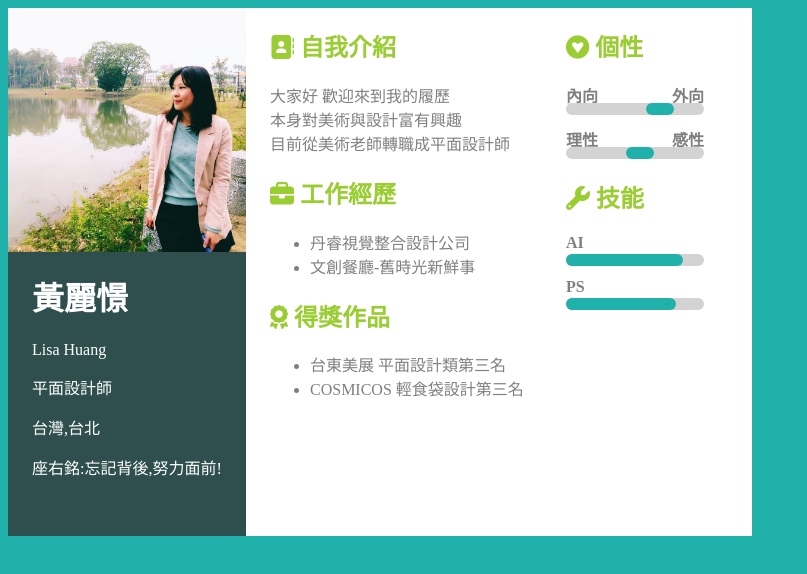
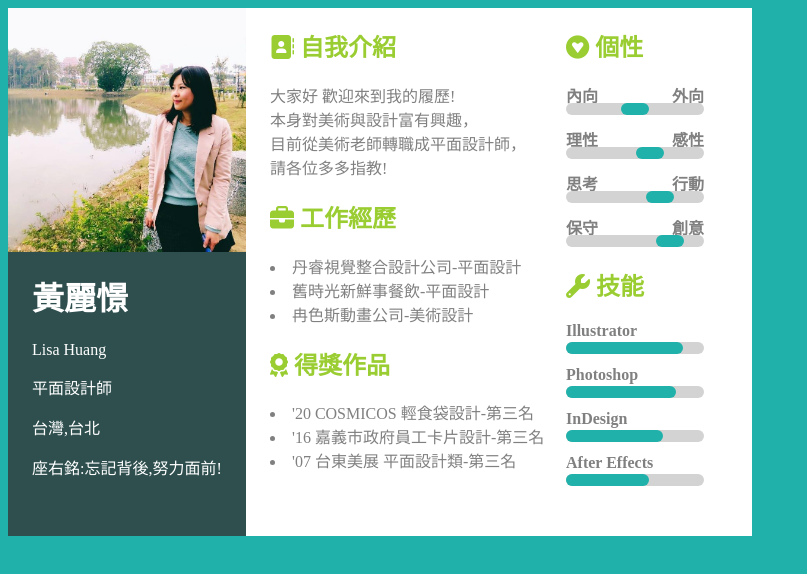
Before and after one commit to Li-ChingHuang/Li-ChingHuang.github.io, a website: page index.html in a window 1280 px wide. Shown: the whole page, without its empty margins (0-807 px from the left). Drawn offline with nearby package versions, Linux system fonts and the light colour scheme.

Commit message:
Add files via upload

```diff
--- a/index.html
+++ b/index.html
@@ -72,6 +72,7 @@
         position:absolute;
         bottom: 0;
         border-radius: 6px;
+
       }
       .green-bar-2{
         width: 24px;
@@ -80,7 +81,7 @@
         position:absolute;
         bottom: 0;
         border-radius: 6px;
-        left:80px
+        left:55px;
       }
       .green-bar-3{
         width: 24px;
@@ -89,7 +90,25 @@
         position:absolute;
         bottom: 0;
         border-radius: 6px;
-        left:60px
+        left:70px
+      }
+      .green-bar-4{
+        width: 24px;
+        height:12px;
+        background-color: lightseagreen;
+        position:absolute;
+        bottom: 0;
+        border-radius: 6px;
+        left:80px
+      }
+      .green-bar-5{
+        width: 24px;
+        height:12px;
+        background-color: lightseagreen;
+        position:absolute;
+        bottom: 0;
+        border-radius: 6px;
+        left:90px
       }
     .right-text{
       position:absolute;
@@ -133,16 +152,18 @@
       <div id="center">
 
       <h2><i class="fas fa-address-book"></i> 自我介紹</h2>
-      <p>大家好 歡迎來到我的履歷</br>本身對美術與設計富有興趣</br>目前從美術老師轉職成平面設計師<p>
+      <p>大家好 歡迎來到我的履歷!</br>本身對美術與設計富有興趣，</br>目前從美術老師轉職成平面設計師，</br>請各位多多指教!<p>
       <h2><i class="fas fa-briefcase"></i> 工作經歷</h2>
-      <ul>
-      <li>丹睿視覺整合設計公司</li>
-      <li>文創餐廳-舊時光新鮮事</li>
-      </ul>
+
+      <li>丹睿視覺整合設計公司-平面設計</li>
+      <li>舊時光新鮮事餐飲-平面設計</li>
+      <li>冉色斯動畫公司-美術設計</li>
+
       <h2><i class="fas fa-award"></i></i> 得獎作品</h2>
-      <ul>
-      <li>台東美展 平面設計類第三名</li>
-      <li>COSMICOS 輕食袋設計第三名</li>
+
+      <li>'20 COSMICOS 輕食袋設計-第三名</li>
+      <li>'16 嘉義市政府員工卡片設計-第三名</li>
+      <li>'07 台東美展 平面設計類-第三名</li>
       </ul>
 
       </div>
@@ -160,16 +181,38 @@
                         <div class="gray-bar"></div>
                         <div class="green-bar-3" style="width:20%;"></div>
                       </div>
+                      <div class="skill">
+                          思考
+                          <div class="right-text">行動</div>
+                            <div class="gray-bar"></div>
+                            <div class="green-bar-4" style="width:20%;"></div>
+                          </div>
+                          <div class="skill">
+                              保守
+                              <div class="right-text">創意</div>
+                                <div class="gray-bar"></div>
+                                <div class="green-bar-5" style="width:20%;"></div>
+                              </div>
           <h2><i class="fas fa-wrench"></i> 技能<h2>
             <div class="skill">
-            AI
+              Illustrator
               <div class="gray-bar" ></div>
               <div class="green-bar" style="width:85%;"></div>
             </div>
             <div class="skill">
-                PS
+                Photoshop
                   <div class="gray-bar" ></div>
                   <div class="green-bar" style="width:80%;"></div>
+                </div>
+                <div class="skill">
+                  InDesign
+                  <div class="gray-bar" ></div>
+                  <div class="green-bar" style="width:70%;"></div>
+                </div>
+                <div class="skill">
+                 After Effects
+                  <div class="gray-bar" ></div>
+                  <div class="green-bar" style="width:60%;"></div>
                 </div>
     </div>
   </body>
```
